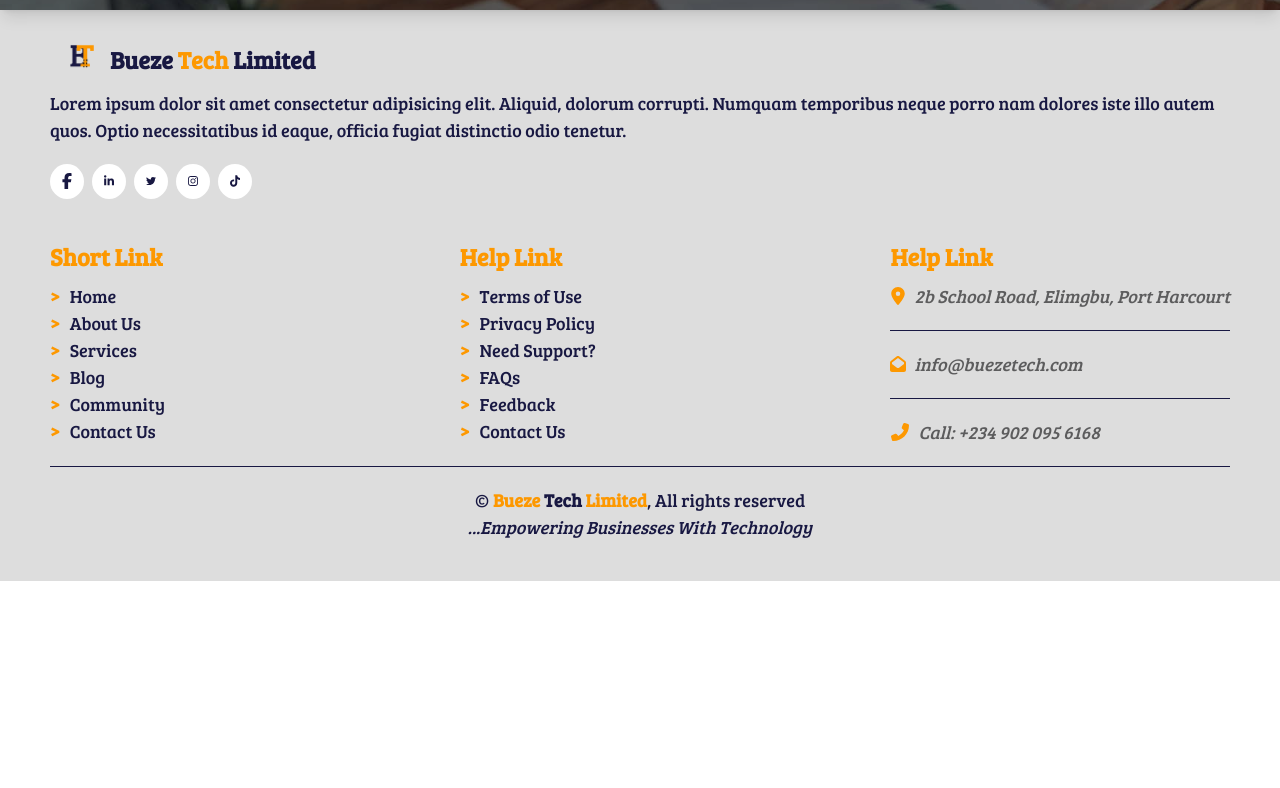
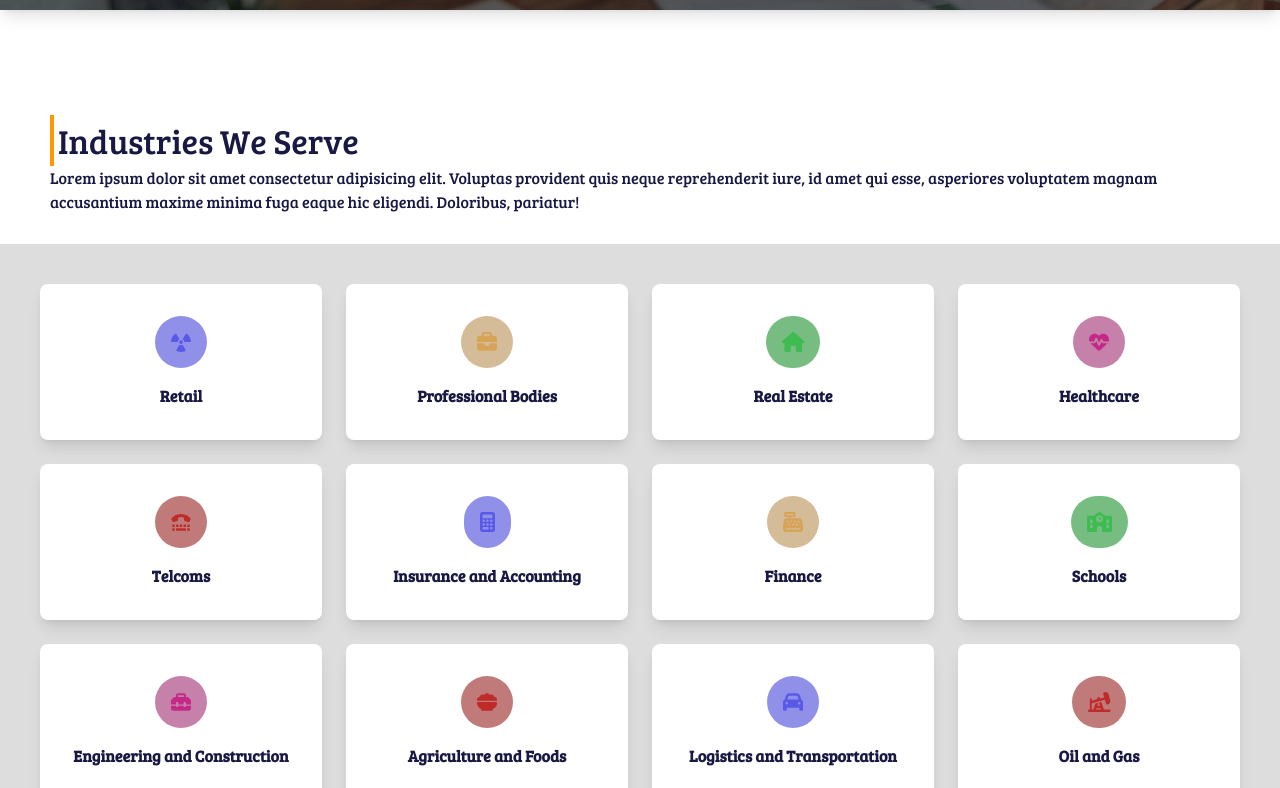
Before and after one commit to KingsleyIbe/buezetech, a Next.js app: page / in a window 1280 px wide. Shown: the part 912-1700 px from the top of the page. Before the commit the page ends 1493 px from the top, so only its background shows below. Built offline with nearby package versions, Linux system fonts and the light colour scheme.

Commit message:
Our Services component

```diff
--- a/app/page.tsx
+++ b/app/page.tsx
@@ -3,6 +3,7 @@ import Footer from "../components/common/Footer";
 import MainHeader from "../components/common/MainHeader";
 import MobileHeader from "../components/common/MobileHeader";
 import TopHeader from "../components/common/TopHeader";
+import OurIndustries from "../components/home/OurIndustries";
 
 const Home = () => {
   return (
@@ -11,6 +12,7 @@ const Home = () => {
       <MobileHeader />
       <MainHeader />
       <Carousel />
+      <OurIndustries />
       <Footer />
     </div>
   );
--- /dev/null
+++ b/components/home/OurIndustries.tsx
@@ -0,0 +1,121 @@
+// import { icon } from '@fortawesome/fontawesome-svg-core';
+import {
+    faSchool, faOilWell, faToolbox, faBriefcase, faHeartPulse, faRadiation, faHome,
+    faTeletype,
+    faCalculator,
+    faCashRegister,
+    faBowlFood,
+    faCar,
+
+} from '@fortawesome/free-solid-svg-icons';
+import { FontAwesomeIcon } from '@fortawesome/react-fontawesome';
+import React from 'react';
+
+const OurIndustries = () => {
+
+    const industries = [
+        {
+            title: "Retail",
+            icon: faRadiation,
+            iconColor: "#5959e8",
+            bgColor: "#9090e9"
+        },
+        {
+            title: "Professional Bodies",
+            icon: faBriefcase,
+            iconColor: "#d6a357",
+            bgColor: "#d4bc98"
+        },
+        {
+            title: "Real Estate",
+            icon: faHome,
+            iconColor: "#3ebc51",
+            bgColor: "#77bd82"
+        },
+        {
+            title: "Healthcare",
+            icon: faHeartPulse,
+            iconColor: "#c52987",
+            bgColor: "#c681aa"
+        },
+        {
+            title: "Telcoms",
+            icon: faTeletype,
+            iconColor: "#bf2a2a",
+            bgColor: "#c07a7a"
+        },
+        {
+            title: "Insurance and Accounting",
+            icon: faCalculator,
+            iconColor: "#5959e8",
+            bgColor: "#9090e9"
+        },
+        {
+            title: "Finance",
+            icon: faCashRegister,
+            iconColor: "#d6a357",
+            bgColor: "#d4bc98"
+        },
+        {
+            title: "Schools",
+            icon: faSchool,
+            iconColor: "#3ebc51",
+            bgColor: "#77bd82"
+        },
+        {
+            title: "Engineering and Construction",
+            icon: faToolbox,
+            iconColor: "#c52987",
+            bgColor: "#c681aa"
+        },
+        {
+            title: "Agriculture and Foods",
+            icon: faBowlFood,
+            iconColor: "#bf2a2a",
+            bgColor: "#c07a7a"
+        },
+        {
+            title: "Logistics and Transportation",
+            icon: faCar,
+            iconColor: "#5959e8",
+            bgColor: "#9090e9"
+        },
+        {
+            title: "Oil and Gas",
+            icon: faOilWell,
+            iconColor: "#bf2a2a",
+            bgColor: "#c07a7a"
+        },
+    ]
+    return (
+        <div className="py-[5px] my-[100px]">
+            <div className="px-[50px]">
+                <h2 className="text-[34px] font-fold text-[#181842] relative" > <span className="after:content-[''] after:absolute after:top-0 after:left-0 after:h-full after:w-[4px] after:bg-[#fd9800] mr-2"></span>Industries We Serve</h2>
+                <p className="text-[#181842]">Lorem ipsum dolor sit amet consectetur adipisicing elit. Voluptas provident quis neque reprehenderit iure, id amet qui esse, asperiores voluptatem magnam accusantium maxime minima fuga eaque hic eligendi. Doloribus, pariatur!</p>
+            </div>
+
+            <div className="mt-[30px] bg-[#ddd] p-10">
+                <ul className="grid grid-cols-1 sm:grid-cols-2 lg:grid-cols-4 gap-6 text-center">
+                    {industries.map((item, idx) => (
+                        <li
+                            key={idx}
+                            className="bg-white shadow-lg p-8 rounded-[8px] flex flex-col items-center justify-center"
+                        >
+                            <FontAwesomeIcon
+                                icon={item.icon}
+                                style={{
+                                    color: item.iconColor,
+                                    backgroundColor: item.bgColor,
+                                }}
+                                className="p-4 rounded-full text-xl mb-4"
+                            />
+                            <h3 className="text-[#181842] font-semibold">{item.title}</h3>
+                        </li>
+                    ))}
+                </ul>
+            </div>
+        </div>
+    );
+};
+
+export default OurIndustries;
```
